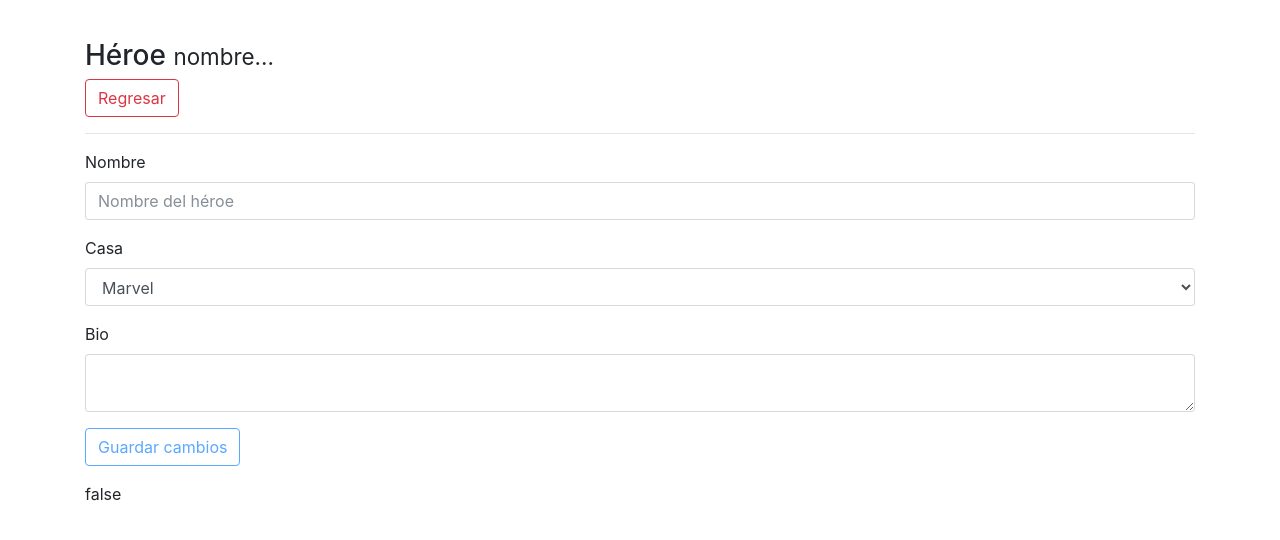
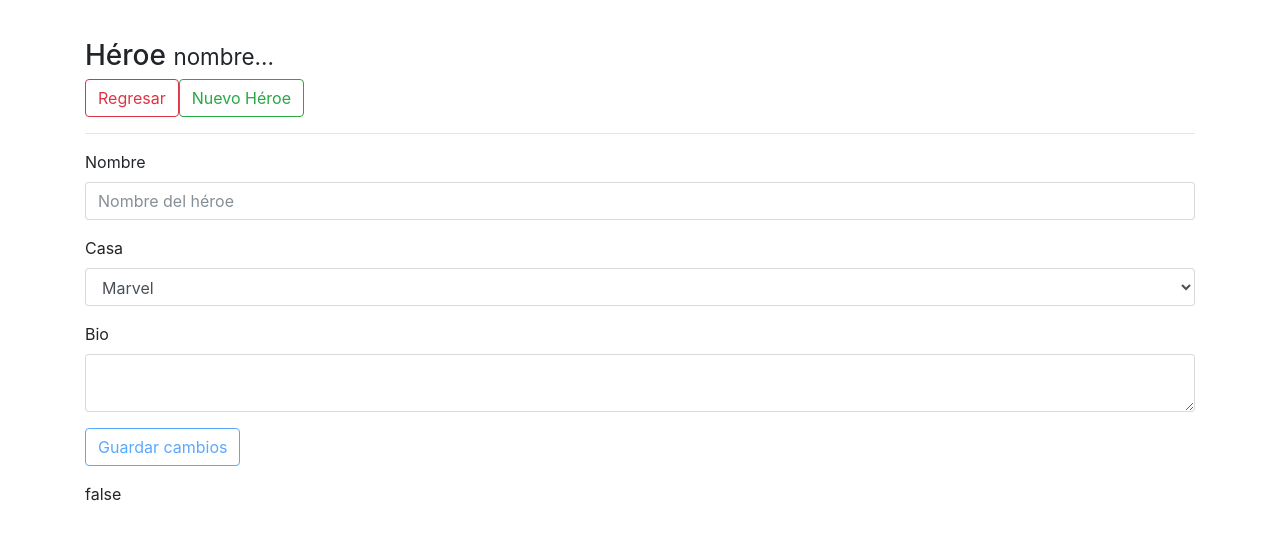
Before and after one commit to decos/Heroesapp, an Angular app: page /heroe/1 in a window 1280 px wide. Shown: the top 540 px of the page. Built offline with nearby package versions, Linux system fonts and the light colour scheme; no server answers.

Commit message:
HTTP - GET - OBTENER UN NODO ESPECIFICO

```diff
--- a/src/app/components/heroes/heroe.component.html
+++ b/src/app/components/heroes/heroe.component.html
@@ -4,6 +4,12 @@
         class="btn btn-outline-danger">
         Regresar
 </button>
+<button (click)="agregarNuevo(forma)"
+        type="button" class="btn btn-outline-success" >
+        Nuevo Héroe
+</button>
+
+
 
 <hr />
 
--- a/src/app/components/heroes/heroe.component.ts
+++ b/src/app/components/heroes/heroe.component.ts
@@ -15,7 +15,7 @@ import { Router, ActivatedRoute } from '@angular/router';
 })
 export class HeroeComponent implements OnInit {
 
-  heroe:Heroe = {
+  private heroe:Heroe = {
     nombre:"",
     bio:"",
     casa:"Marvel"
@@ -29,8 +29,12 @@ export class HeroeComponent implements OnInit {
               private router:Router,
               private route:ActivatedRoute) {
                 this.route.params.subscribe( parametros =>{
-                  console.log(parametros)
+                  console.log("parametros" , parametros)
                   this.id = parametros['id'];
+                  if( this.id !== "nuevo" ){
+                    this._heroesService.getHeroe( this.id )
+                      .subscribe( heroe => this.heroe = heroe)
+                  }
                 })
                 //Si solo fuese una instruccion
                 //this.route.params.subscribe( parametros => this.id=parametros['id']);
@@ -58,8 +62,15 @@ export class HeroeComponent implements OnInit {
         },
                     error => console.error(error));
     }
+  }
 
+  agregarNuevo( forma:NgForm ){
+    //Navegar a una nueva ruta
+    this.router.navigate(['/heroe', 'nuevo']);
 
+    forma.reset({
+      casa:"Marvel"
+    });
   }
 
 }
--- a/src/app/services/heroes.service.ts
+++ b/src/app/services/heroes.service.ts
@@ -50,4 +50,12 @@ export class HeroesService {
           })
   }
 
+  getHeroe( key$:string ){
+
+    let url = `${ this.heroeURL }/${ key$ }.json`;
+    return this.http.get( url )
+      .map( res => res.json() );
+
+  }
+
 }
```
Also changed, not shown: LEEME.txt.
